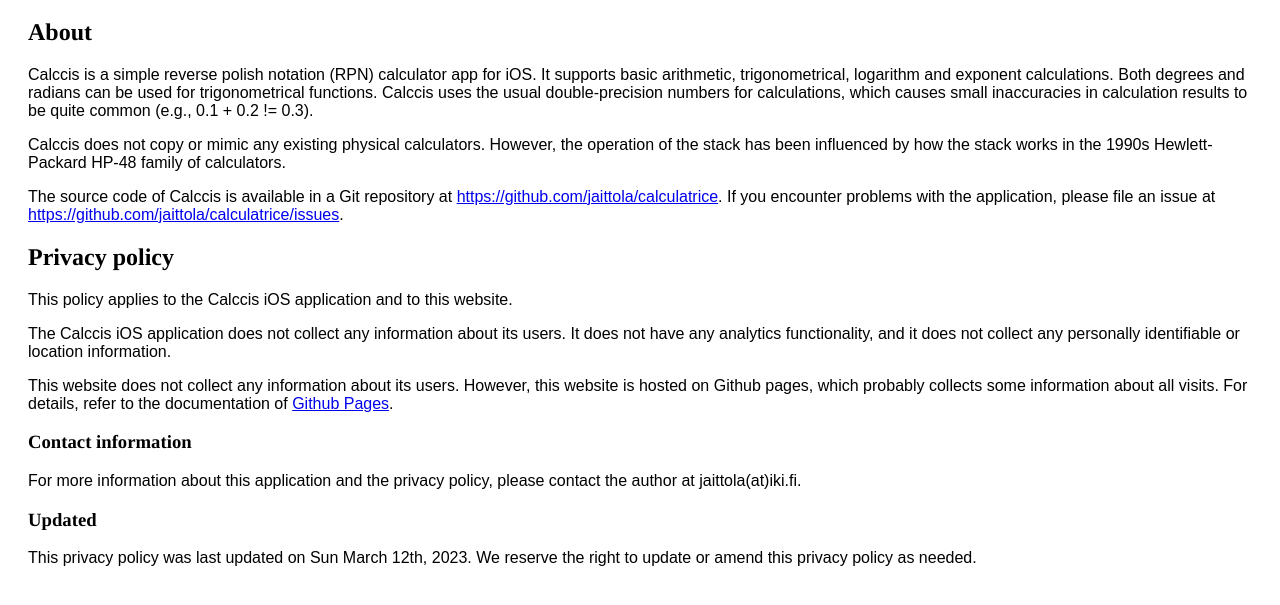
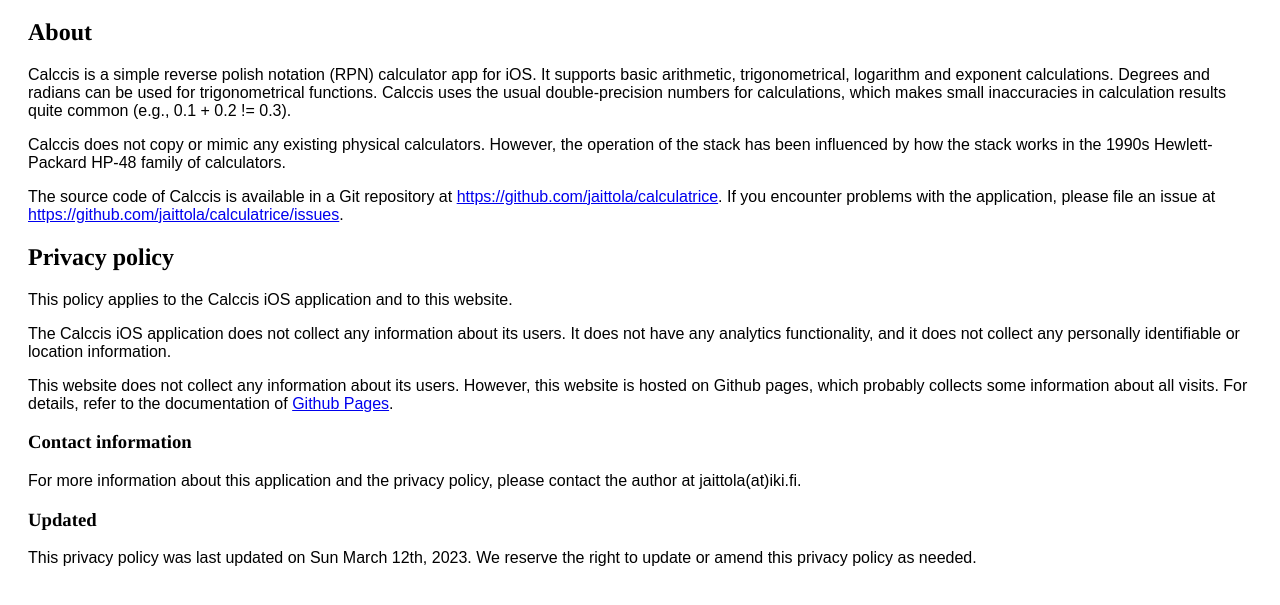
Before and after one commit to jaittola/calculatrice, a plain HTML site: page docs/index.html in a window 1280 px wide. Shown: the part 61-666 px from the top of the page. Drawn offline with Linux system fonts and the light colour scheme.

Commit message:
Update documentation

```diff
--- a/docs/index.html
+++ b/docs/index.html
@@ -3,6 +3,7 @@
   <title>Calccis</title>
   <link rel=stylesheet href="styles.css">
   <link rel="icon" type="image/x-icon" href="favicon.png">
+  <meta name=viewport content="width=device-width, initial-scale=1">
 </head>
 <body>
   <h1>Calccis</h1>
@@ -12,10 +13,10 @@
   <p>
     Calccis is a simple reverse polish notation (RPN) calculator app
     for iOS. It supports basic arithmetic, trigonometrical, logarithm
-    and exponent calculations. Both degrees and radians can be used
+    and exponent calculations. Degrees and radians can be used
     for trigonometrical functions. Calccis uses the usual
-    double-precision numbers for calculations, which causes small
-    inaccuracies in calculation results to be quite common (e.g., 0.1
+    double-precision numbers for calculations, which makes small
+    inaccuracies in calculation results quite common (e.g., 0.1
     + 0.2 != 0.3).
   </p>
 
```
